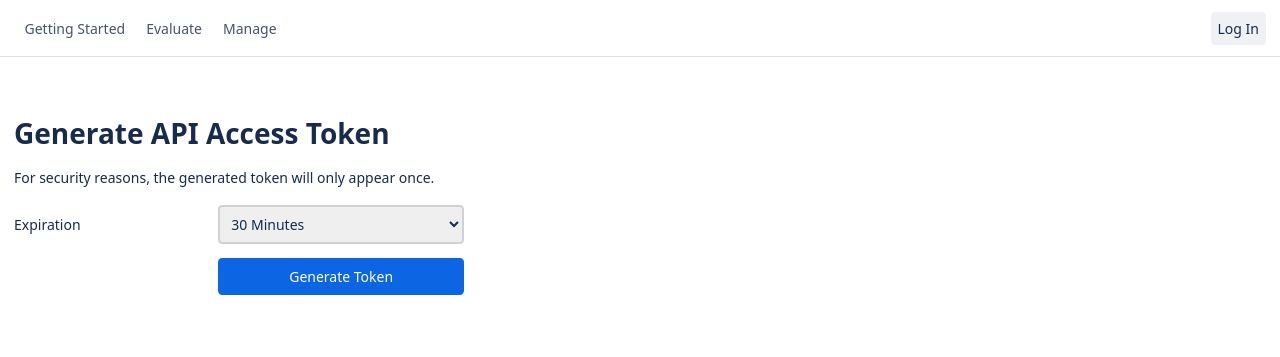
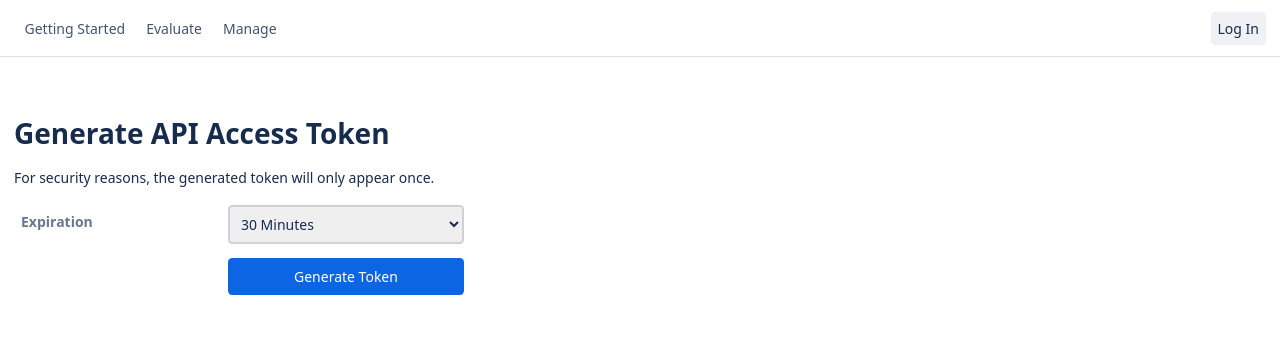
Before and after one commit to mcpcpc/librehtf, a Flask app: template librehtf/templates/auth/token.html in a window 1280 px wide. Shown: the top 357 px of the page. Run offline with Flask 2, Linux system fonts and the light colour scheme; the template is opened without the code that fills it, so the values that code supplies are empty.

Commit message:
Update site.css

```diff
--- a/librehtf/static/site.css
+++ b/librehtf/static/site.css
@@ -25,6 +25,7 @@
         --color-border-warning: #D97008;
         --color-border-success: #22A06B;
         --color-border-information: #E9F2FF;
+        --color-form-label-text: #6B778C;
 }
 
 * {
@@ -38,9 +39,12 @@
         border: 0;
 }
 
+input, button, select, textarea, nav a, label {
+        padding: calc(1rem * 0.5);
+}
+
 input, button, select, textarea, nav a {
         border-radius: calc(1rem * 0.3);
-        padding: calc(1rem * 0.5);
 }
 
 nav {
@@ -139,7 +143,7 @@ small {font-size: 0.8rem}
 form {
         max-width:450px;
         display: grid;
-        align-items: center;
+        align-items: flex-start;
         grid-gap: calc(1rem * 1);
 }
 
@@ -172,6 +176,8 @@ form button:hover {
 }
 
 .twocol label {
+        color: var(--color-form-label-text);
+        font-weight: 600;
         grid-column-start: 1;
         grid-column-end: 2;
 }
```
